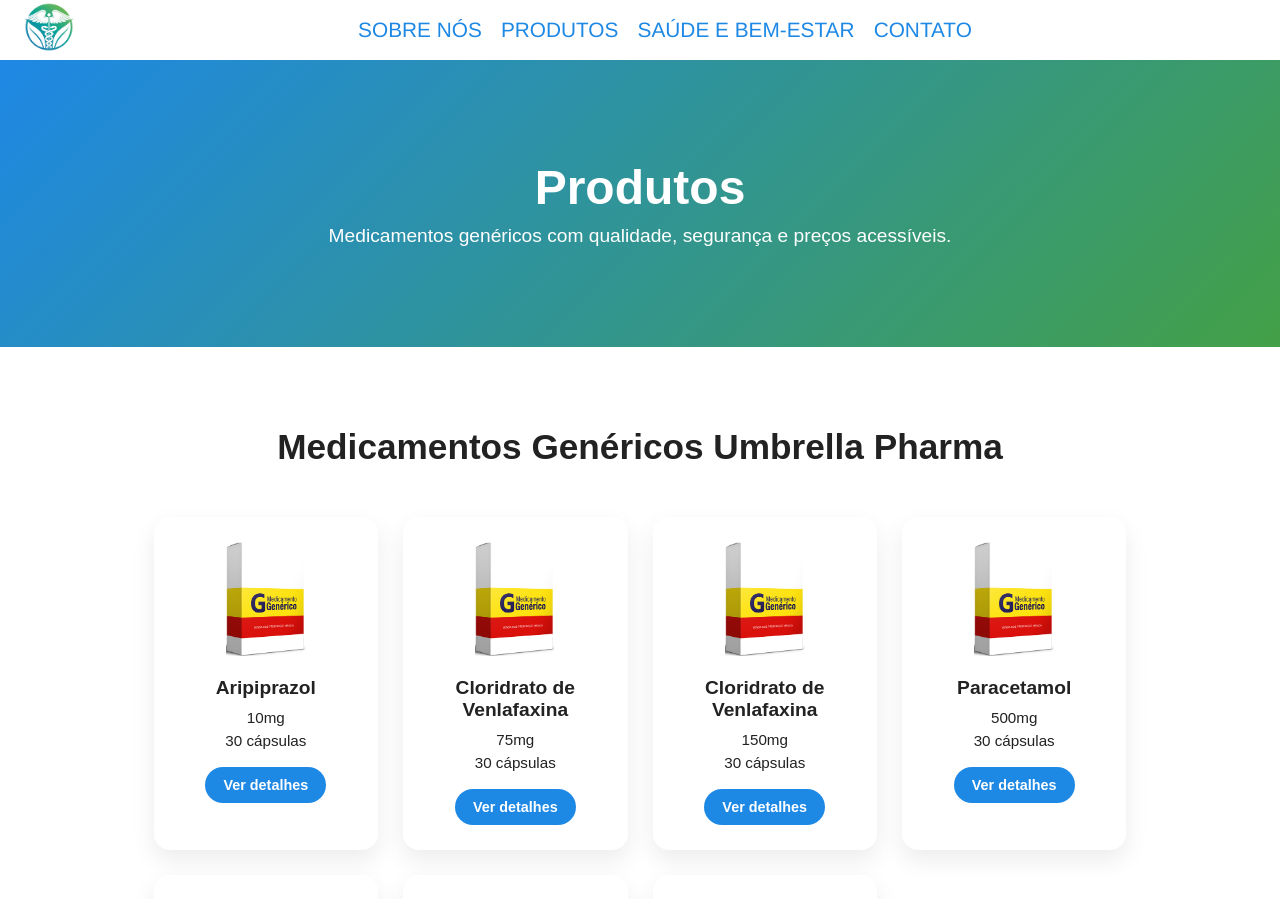
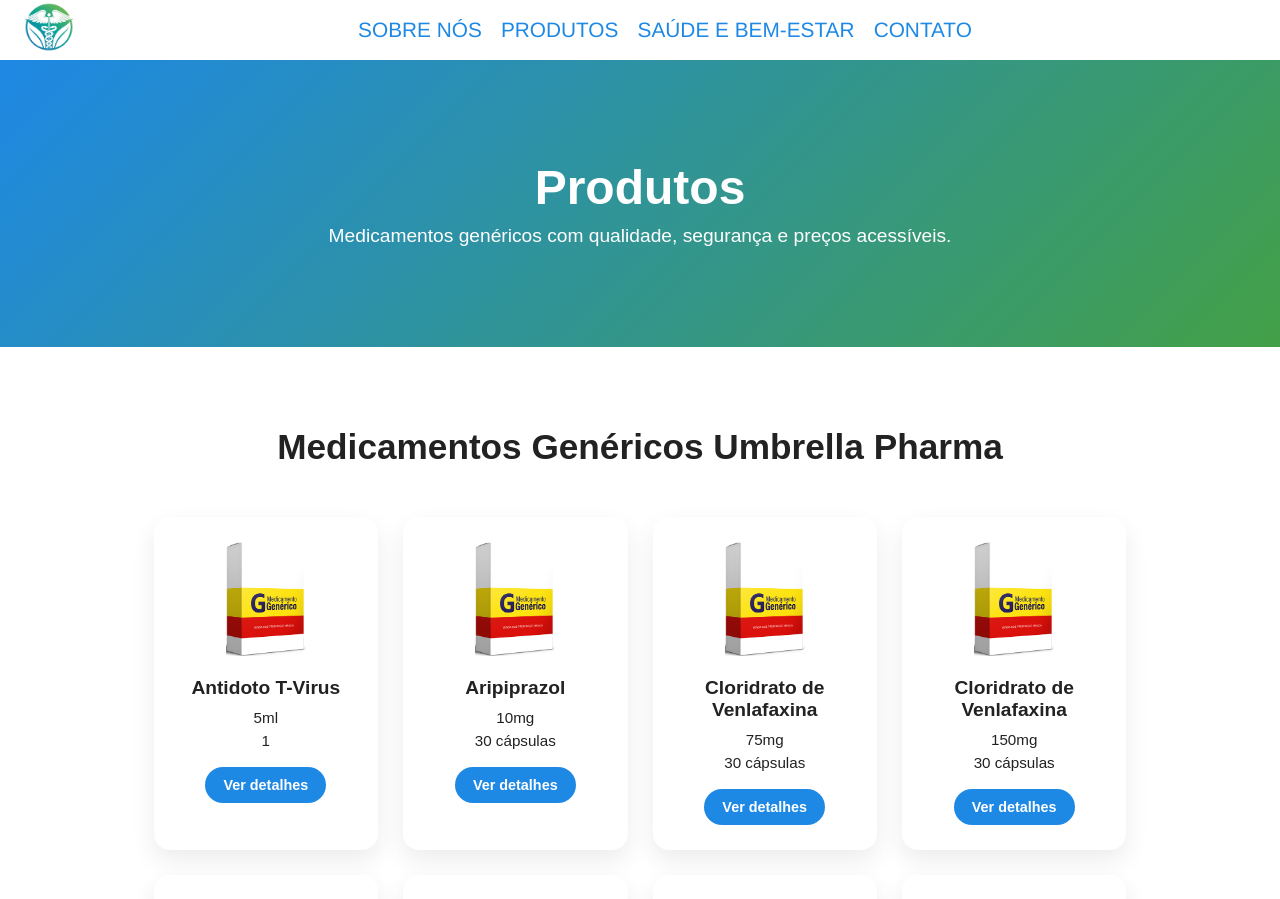
Before and after one commit to vitorsac13/landingpage, a React app in the folder frontend/: page /products in a window 1280 px wide. Shown: the top 899 px of the page. Built offline with nearby package versions, Linux system fonts and the light colour scheme; the HTML template or start-up script is replaced by a standard one.

Commit message:
Fix Medicamentos

```diff
--- a/frontend/src/data/medicamentos.js
+++ b/frontend/src/data/medicamentos.js
@@ -3,6 +3,16 @@
 export const medicamentos = [
   {
     id: 1,
+    nome: "Antidoto T-Virus",
+    dose: "5ml",
+    qtd: "1",
+    descricao: "Antidoto para a infecção com T-Virus.",
+    indicacoes: ["Zombificação", "Mutação"],
+    composicao: "Cada seringa contém 5ml de antidoto.",
+    img: generico
+  },
+  {
+    id: 2,
     nome: "Aripiprazol",
     dose: "10mg",
     qtd: "30 cápsulas",
@@ -12,7 +22,7 @@
     img: generico
   },
   {
-    id: 2,
+    id: 3,
     nome: "Cloridrato de Venlafaxina",
     dose: "75mg",
     qtd: "30 cápsulas",
@@ -22,7 +32,7 @@
     img: generico
   },
   {
-    id: 3,
+    id: 4,
     nome: "Cloridrato de Venlafaxina",
     dose: "150mg",
     qtd: "30 cápsulas",
@@ -32,7 +42,7 @@
     img: generico
   },
   {
-    id: 4,
+    id: 5,
     nome: "Paracetamol",
     dose: "500mg",
     qtd: "30 cápsulas",
@@ -42,7 +52,7 @@
     img: generico
   },
   {
-    id: 5,
+    id: 6,
     nome: "Dipirona",
     dose: "1g",
     qtd: "20 cápsulas",
@@ -52,7 +62,7 @@
     img: generico
   },
   {
-    id: 6,
+    id: 7,
     nome: "Ibuprofeno",
     dose: "400mg",
     qtd: "10 cápsulas",
@@ -62,7 +72,7 @@
     img: generico
   },
   {
-    id: 7,
+    id: 8,
     nome: "Maleato de Dexclorfeniramina",
     dose: "2mg",
     qtd: "20 cápsulas",
```
